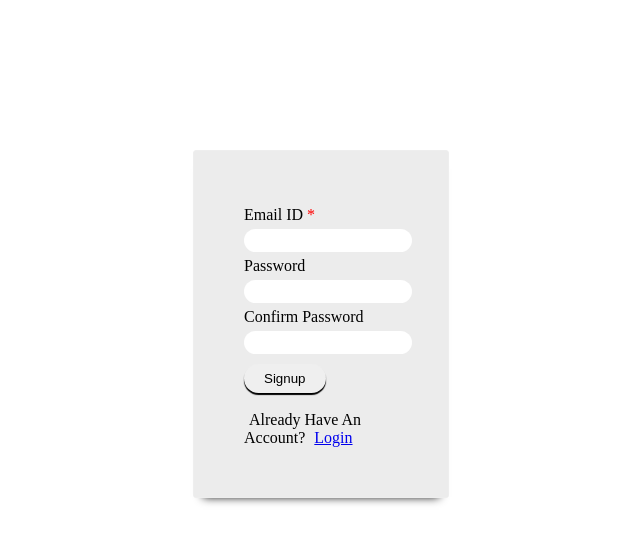
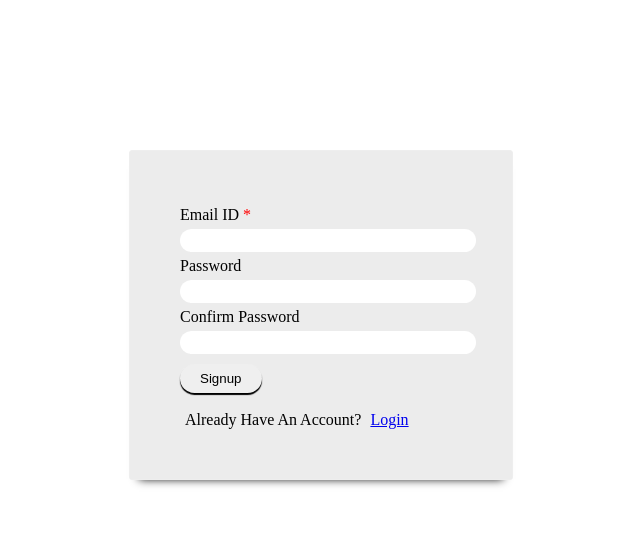
Before and after one commit to sivasurya109/blog, a PHP site: page /signup.php in a window 1280 px wide. Shown: the top 544 px of the page, without its empty margins (319-959 px from the left). Run offline with PHP 8.4, Linux system fonts and the light colour scheme.

Commit message:
new modification

```diff
--- a/css/style.css
+++ b/css/style.css
@@ -12,7 +12,7 @@ div{
 .login-box, .signup-box{
     margin-left: auto;
     margin-right: auto;
-    width: 20%;
+    width: 30%;
     margin-top: 150px;
     border: 1px solid #eee;
     background-color: #ececec;
@@ -113,11 +113,7 @@ div{
 .chat-input:focus{
     outline:0;
 }
-
-
-
 /*   Common Classes     */
-
 .w-100{
     width:100%;
 }
--- a/signup.php
+++ b/signup.php
@@ -8,9 +8,18 @@
 		.input-warning{
 			border: 2px solid #d44141;
 		}
+		.input-success{
+			border: 2px solid green;
+		}
 		.input-warning:focus {
 			outline: none;
 			box-shadow: 0 0 2px 0 #d44141;
+		}
+		.echeck{
+			color:#d44141;
+		}
+		.success{
+			color:green;
 		}
 	</style>
 </head>
@@ -22,14 +31,17 @@
 				<div class="form-group">
 					<label class="form-label">Email ID <span class="required">*</span></label>
 					<input type="email" id="email" name="email" class="form-control" required>
+					<div id="echeck"></div>
 				</div>
 				<div class="form-group">
 					<label class="form-label">Password</label>
 					<input type="password" id="password" name="password" class="form-control" required>
+					<div id="pcheck"></div>
 				</div>
 				<div class="form-group">
 					<label class="form-label">Confirm Password</label>
 					<input type="password" id="confirm_password" name="confirm_password" class="form-control" required>
+					<div id="cpcheck"></div>
 				</div>
 				<div class="btn-group">
 					<button type="submit" id="signup" name="signup" class="btn btn-custom">Signup</button>
@@ -49,23 +61,39 @@
 				var emailPattern = /^[a-zA-Z0-9._-]+@[a-zA-Z0-9.-]+\.[a-zA-Z]{2,4}$/;
 				return emailPattern.test(elementValue);
 			}
+			var validatePass=function(pass){
+				var passwordPattern=/^.*(?=.{8,})(?=.*\d)(?=.*[a-z])(?=.*[A-Z])(?=.*[@#$%&]).*$/;
+				return passwordPattern.test(pass);
+			}
 			$('#email').keyup(function() {
 				var value = $(this).val();
 				var valid = validateEmail(value);
 				if (!valid) {
 				$(this).css('color', '#d44141');
 				$(this).addClass('input-warning');
+				 $("#echeck").html("<p class='echeck'>This is not a email..!</p>");
 				} else {
 				$(this).css('color', '#000');
 				$(this).removeClass('input-warning');
+				$(this).addClass('input-success');
+				$("#echeck").html("<p class='success'>Email id valid..!</>");
 				}
 			});
 			$('#password').keyup(function() {
-				var value = $(this).val().length;
+				var value = $(this).val();
+				var valid = validatePass(value);
 				if (value===0) {
+					$(this).addClass('input-warning');
+				}
+				if (!valid) {
+				$(this).css('color', '#d44141');
 				$(this).addClass('input-warning');
+				 $("#pcheck").html("<p class='echeck'><b>Password must be at least 8 characters with 1 number , 1 lowercase , 1 uppercase , 1  special character from @#$%& </b></p>");
 				} else {
+				$(this).css('color', '#000');
 				$(this).removeClass('input-warning');
+				$(this).addClass('input-success');
+				$("#pcheck").html("<p class='success'>Password valid..!</>");
 				}
 			});
 			$('#confirm_password').keyup(function() {
@@ -75,9 +103,12 @@
 				}
 				else if($('#password').val()!=$(this).val()){
 					$(this).addClass('input-warning');
+					 $("#cpcheck").html("<p class='echeck'><b>Passwords Did Not Match</b></p>");
 				}
 				else{
 					$(this).removeClass('input-warning');
+					$(this).addClass('input-success');
+					$("#cpcheck").html("<p class='success'><b>Passwords Match</b></p>");
 				}
 			});
 			$('#signup').click(function(e){
```
Also changed, not shown: check.php (added, +7 -0 lines).
